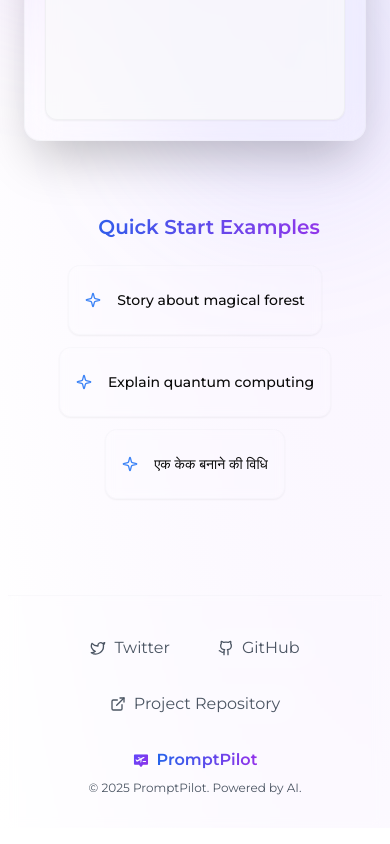
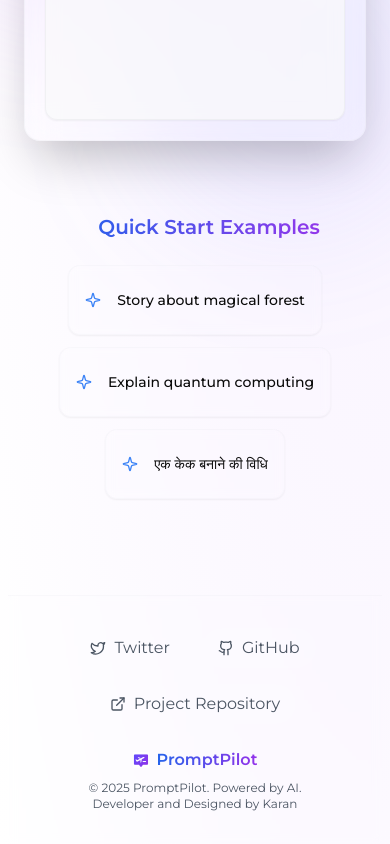
Before and after one commit to Anshkaran7/promptpilot, a Next.js app: page / in a window 390 px wide. Shown: the part 1579-2423 px from the top of the page. Built offline with nearby package versions, Linux system fonts and the light colour scheme; no server answers.

Commit message:
Add developer attribution link in footer
- Include personal website link for the developer
- Style link with responsive text and hover effects
- Maintain existing footer design and dark mode compatibility

```diff
--- a/src/app/page.tsx
+++ b/src/app/page.tsx
@@ -1130,6 +1130,15 @@
               <p className="text-xs sm:text-sm text-gray-600 dark:text-gray-400">
                 © {new Date().getFullYear()} PromptPilot. Powered by AI.
               </p>
+
+              <a
+                href="https://karandev.in"
+                target="_blank"
+                rel="noopener noreferrer"
+                className="text-xs sm:text-sm text-gray-600 dark:text-gray-400 hover:text-blue-500 dark:hover:text-blue-400 transition-colors"
+              >
+                Developer and Designed by Karan
+              </a>
             </div>
           </div>
         </footer>
```
